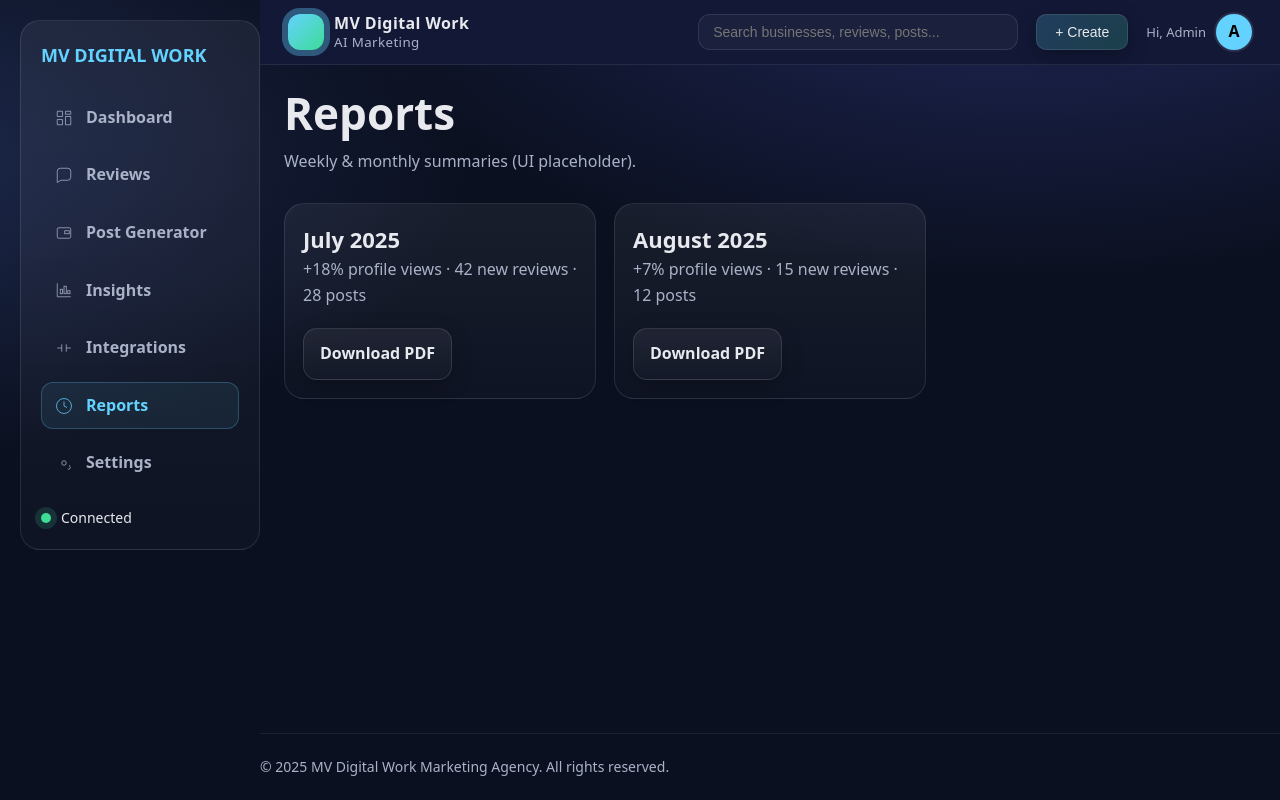
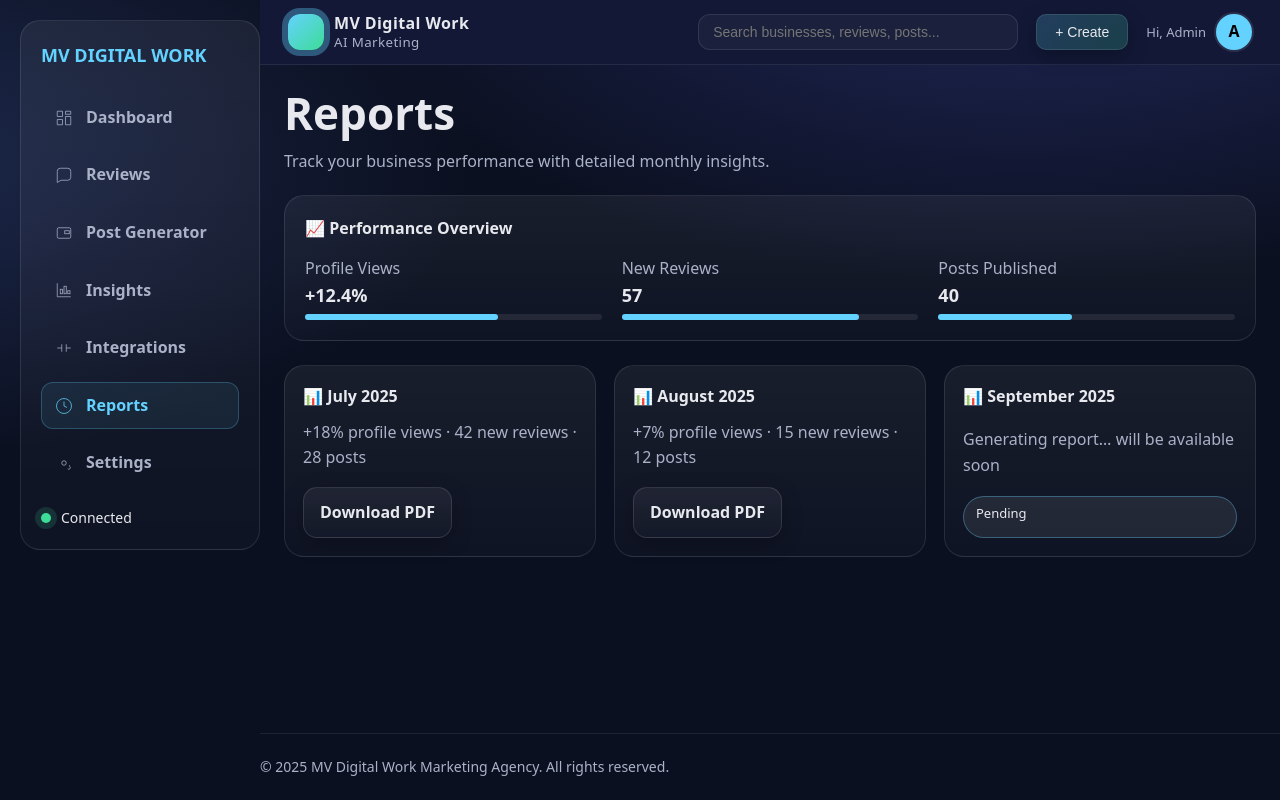
Before and after one commit to mvdigitalwork/MV-DIGITAL-DASHBOARD, a React (Vite) app: page /reports in a window 1280 px wide. Built offline with nearby package versions, Linux system fonts and the light colour scheme.

Commit message:
Update Message

```diff
--- a/src/pages/Reports.tsx
+++ b/src/pages/Reports.tsx
@@ -1,24 +1,98 @@
 import React from 'react'
-
 
 const Reports: React.FC = () => (
   <div>
     <h1>Reports</h1>
-<p className="sub">Weekly & monthly summaries (UI placeholder).</p>
-<section className="grid">
-<div className="card">
-<strong>July 2025</strong>
-<p className="sub">+18% profile views · 42 new reviews · 28 posts</p>
-<a className="btn" href="#">Download PDF</a>
+    <p className="sub">Track your business performance with detailed monthly insights.</p>
+
+    {/* Summary Section */}
+    <div
+      className="card"
+      style={{
+        marginTop: 20,
+        display: 'grid',
+        gap: 14,
+        padding: 20,
+      }}
+    >
+      <strong style={{ fontSize: 16 }}>📈 Performance Overview</strong>
+      <div style={{ display: 'flex', gap: 20, flexWrap: 'wrap' }}>
+        <div style={{ flex: 1, minWidth: 160 }}>
+          <p className="sub" style={{ margin: 0 }}>Profile Views</p>
+          <strong style={{ fontSize: 18 }}>+12.4%</strong>
+          <div
+            style={{
+              marginTop: 4,
+              height: 6,
+              borderRadius: 6,
+              background: 'rgba(255,255,255,.08)',
+            }}
+          >
+            <div style={{ width: '65%', height: '100%', background: 'var(--accent)', borderRadius: 6 }} />
           </div>
-<div className="card">
-<strong>August 2025</strong>
-<p className="sub">+7% profile views · 15 new reviews · 12 posts</p>
-<a className="btn" href="#">Download PDF</a>
+        </div>
+        <div style={{ flex: 1, minWidth: 160 }}>
+          <p className="sub" style={{ margin: 0 }}>New Reviews</p>
+          <strong style={{ fontSize: 18 }}>57</strong>
+          <div
+            style={{
+              marginTop: 4,
+              height: 6,
+              borderRadius: 6,
+              background: 'rgba(255,255,255,.08)',
+            }}
+          >
+            <div style={{ width: '80%', height: '100%', background: 'var(--accent)', borderRadius: 6 }} />
+          </div>
+        </div>
+        <div style={{ flex: 1, minWidth: 160 }}>
+          <p className="sub" style={{ margin: 0 }}>Posts Published</p>
+          <strong style={{ fontSize: 18 }}>40</strong>
+          <div
+            style={{
+              marginTop: 4,
+              height: 6,
+              borderRadius: 6,
+              background: 'rgba(255,255,255,.08)',
+            }}
+          >
+            <div style={{ width: '45%', height: '100%', background: 'var(--accent)', borderRadius: 6 }} />
+          </div>
+        </div>
+      </div>
+    </div>
+
+    {/* Monthly Reports */}
+    <section className="grid" style={{ marginTop: 24 }}>
+      <div className="card" style={{ display: 'grid', gap: 10 }}>
+        <strong style={{ fontSize: 16 }}>📊 July 2025</strong>
+        <p className="sub" style={{ margin: 0 }}>
+          +18% profile views · 42 new reviews · 28 posts
+        </p>
+        <a className="btn" href="#" style={{ marginTop: 6, width: 'fit-content' }}>
+          Download PDF
+        </a>
+      </div>
+
+      <div className="card" style={{ display: 'grid', gap: 10 }}>
+        <strong style={{ fontSize: 16 }}>📊 August 2025</strong>
+        <p className="sub" style={{ margin: 0 }}>
+          +7% profile views · 15 new reviews · 12 posts
+        </p>
+        <a className="btn" href="#" style={{ marginTop: 6, width: 'fit-content' }}>
+          Download PDF
+        </a>
+      </div>
+
+      <div className="card" style={{ display: 'grid', gap: 10 }}>
+        <strong style={{ fontSize: 16 }}>📊 September 2025</strong>
+        <p className="sub" style={{ margin: 0 }}>
+          Generating report… will be available soon
+        </p>
+        <span className="chip">Pending</span>
       </div>
     </section>
   </div>
 )
 
-
 export default Reports
--- a/src/pages/Settings.tsx
+++ b/src/pages/Settings.tsx
@@ -1,31 +1,117 @@
 import React from 'react'
-
 
 const Field: React.FC<{label:string; children:React.ReactNode}> = ({label, children}) => (
   <label style={{display:'grid', gap:6}}>
-<span style={{color:'var(--muted)'}}>{label}</span>
+    <span style={{color:'var(--muted)', fontSize:13, fontWeight:500}}>{label}</span>
     {children}
   </label>
 )
 
-
-const inputStyle: React.CSSProperties = {width:'100%', background:'transparent', color:'var(--text)', border:'1px solid rgba(255,255,255,.12)', borderRadius:12, padding:12}
-
+const inputStyle: React.CSSProperties = {
+  width:'100%',
+  background:'transparent',
+  color:'var(--text)',
+  border:'1px solid rgba(255,255,255,.12)',
+  borderRadius:10,
+  padding:'10px 12px',
+  fontSize:14
+}
 
 const Settings: React.FC = () => (
+  <div style={{display:'grid', gap:20}}>
     <div>
-<h1>Settings</h1>
-<p className="sub">Your business details & preferences.</p>
-<div className="card" style={{display:'grid', gap:12}}>
-<Field label="Business Name"><input style={inputStyle} placeholder="MV Digital Work"/></Field>
-<Field label="Category"><input style={inputStyle} placeholder="Marketing Agency"/></Field>
-<Field label="Address"><input style={inputStyle} placeholder="Navi Mumbai, IN"/></Field>
-<div style={{display:'flex', gap:12, justifyContent:'flex-end'}}>
-<button className="btn">Save</button>
+      <h1 style={{marginBottom:4}}>Settings</h1>
+      <p className="sub">Update your business details, preferences & account security.</p>
     </div>
+
+    <div className="card" style={{display:'grid', gridTemplateColumns:'1fr 1fr', gap:28, padding:'24px'}}>
+
+      {/* Left Column */}
+      <div style={{display:'grid', gap:20}}>
+        {/* Avatar Upload */}
+        <div style={{display:'flex', alignItems:'center', gap:16}}>
+          <div
+            style={{
+              width:64,
+              height:64,
+              borderRadius:'50%',
+              background:'var(--accent)',
+              display:'grid',
+              placeItems:'center',
+              fontWeight:700,
+              fontSize:20,
+              color:'#000'
+            }}
+          >
+            A
+          </div>
+          <div style={{display:'grid', gap:6}}>
+            <strong style={{fontSize:14}}>Profile Avatar</strong>
+            <p className="sub" style={{margin:0}}>Upload your logo or profile picture.</p>
+            <button className="btn" style={{width:'fit-content', padding:'6px 14px', fontSize:13}}>
+              Upload
+            </button>
+          </div>
+        </div>
+
+        <hr style={{border:'none', borderTop:'1px solid rgba(255,255,255,.08)'}}/>
+
+        {/* Business Details */}
+        <Field label="Business Name">
+          <input style={inputStyle} placeholder="MV Digital Work"/>
+        </Field>
+        <Field label="Category">
+          <input style={inputStyle} placeholder="Marketing Agency"/>
+        </Field>
+        <Field label="Address">
+          <input style={inputStyle} placeholder="Navi Mumbai, IN"/>
+        </Field>
+      </div>
+
+      {/* Right Column */}
+      <div style={{display:'grid', gap:20}}>
+        {/* Preferences */}
+        <Field label="Email Notifications">
+          <select style={inputStyle}>
+            <option>Enabled</option>
+            <option>Disabled</option>
+          </select>
+        </Field>
+
+        <Field label="Theme">
+          <select style={inputStyle}>
+            <option>Dark</option>
+            <option>Light</option>
+          </select>
+        </Field>
+
+        <hr style={{border:'none', borderTop:'1px solid rgba(255,255,255,.08)'}}/>
+
+        {/* Password Change */}
+        <div style={{display:'grid', gap:12}}>
+          <h3 style={{margin:0, fontSize:15}}>Change Password</h3>
+          <Field label="Current Password">
+            <input type="password" style={inputStyle} placeholder="••••••••"/>
+          </Field>
+          <Field label="New Password">
+            <input type="password" style={inputStyle} placeholder="Enter new password"/>
+          </Field>
+          <Field label="Confirm New Password">
+            <input type="password" style={inputStyle} placeholder="Re-enter new password"/>
+          </Field>
+          <div style={{display:'flex', justifyContent:'flex-end'}}>
+            <button className="btn">Update Password</button>
+          </div>
+        </div>
+      </div>
+    </div>
+
+    {/* Action Buttons */}
+    <div style={{display:'flex', justifyContent:'flex-end', gap:12}}>
+      <button className="btn" style={{background:'var(--card)', border:'1px solid rgba(255,255,255,.15)'}}>Cancel</button>
+      <button className="btn">Save Changes</button>
     </div>
   </div>
 )
 
-
 export default Settings
```
Lines whose indentation alone changed are shown as unchanged.
